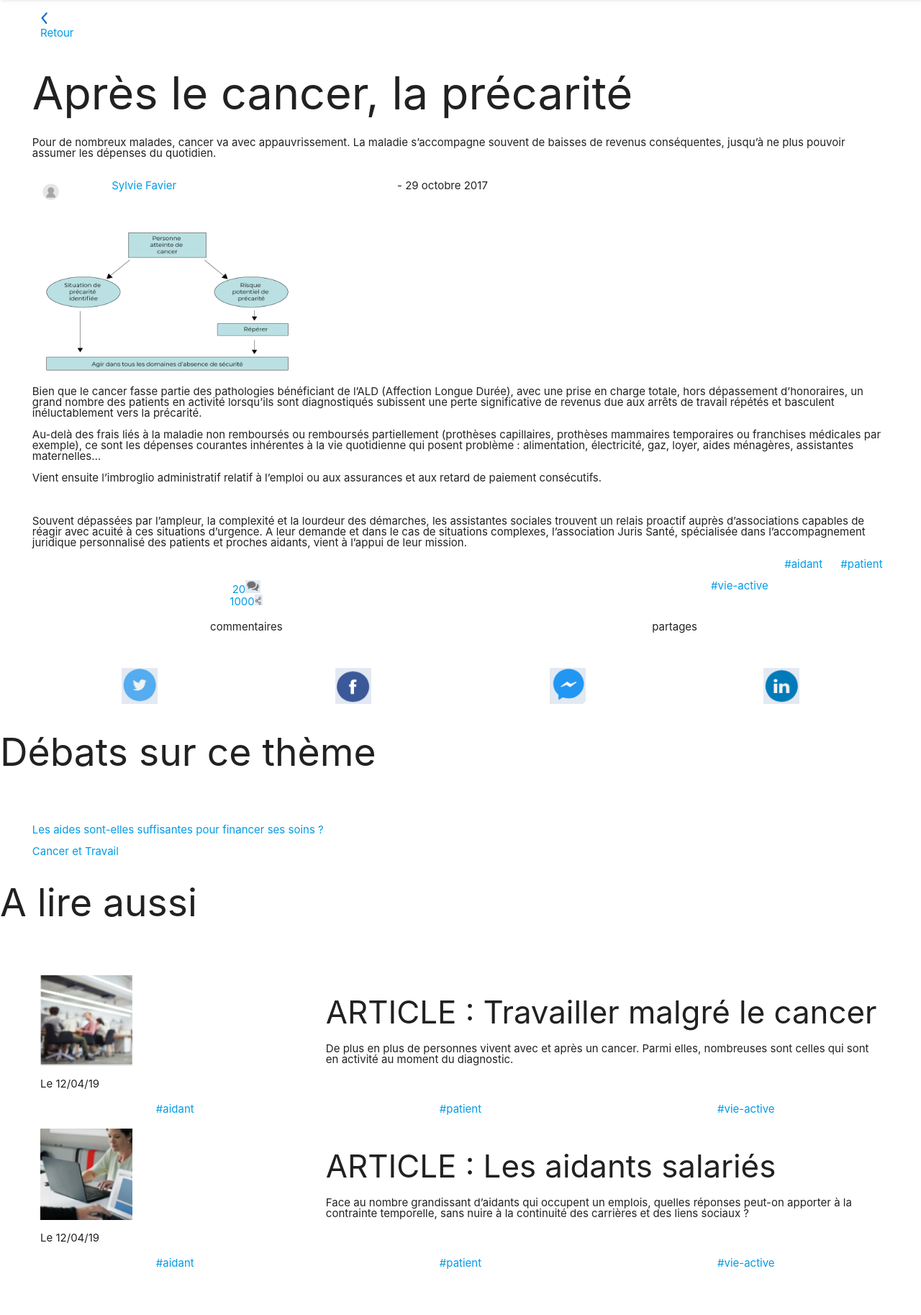
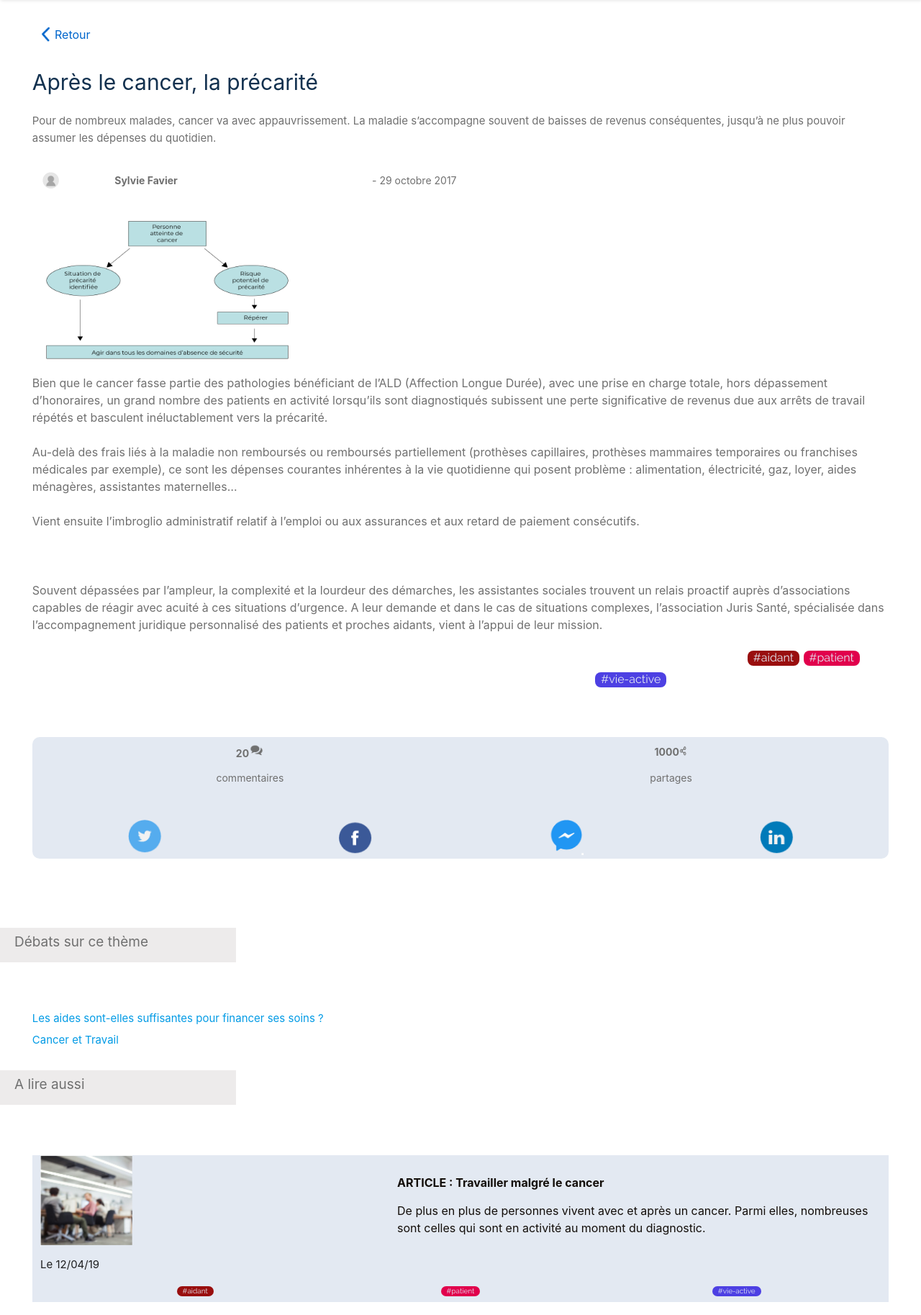
Before and after one commit to aureliensamier/cancercontribu, a PHP site: page /site/articles.php in a window 1280 px wide. Shown: the part 55-1882 px from the top of the page at 72% size. Run offline with PHP 8.4, Linux system fonts and the light colour scheme.

Commit message:
version8.0

```diff
--- a/site/articles.php
+++ b/site/articles.php
@@ -36,12 +36,15 @@ mysqli_query($lien, 'set names utf8');
 	</ul>
 	</header>
 	<section class="articles">
+
 		<div class="row">
 			<div class="col s12">
-				<a class="retour"href="../site/index.php">
-				<img src="../assets/images/fleche_gauche.png" alt="fleche de retour" width="12" height="21.05">
-				<p class="retour-style">Retour</p>
+				<div class="retour">
+					<a class="retour" href="../site/index.php">
+					<img src="../assets/images/fleche_gauche.png" alt="fleche de retour" width="16" height="26.05">
+					<div class="retour-style">Retour</div>
 					</a>
+				</div>
 			</div>
 		</div>
 		<div class="articles-intro">
@@ -61,7 +64,9 @@ mysqli_query($lien, 'set names utf8');
 				<img src="../assets/images/profil_vierge.png" alt="profil utilisateur">
 			</div>
 			<div class="col s4">
-				<a href="lien_personne">Sylvie Favier</a>
+				<div class="lien_personne">
+					<b class="lien_personne">Sylvie Favier</b>
+				</div>
 			</div>
 			<div class="col s5">
 				<p class="date">- 29 octobre 2017</p>
@@ -112,12 +117,12 @@ mysqli_query($lien, 'set names utf8');
 		<div class="row right">
 			<div class="col s6">
 				<div class="hastag-aidant">
-					<a href="#">#aidant</a>
+					<button class="index__tag1">#aidant</button>
 				</div>
 			</div>
 			<div class="col s6">
 				<div class="hastag-patient">
-					<a href="#">#patient</a>
+					<button class="index__tag2">#patient</button>
 				</div>
 			</div>
 		</div>
@@ -126,25 +131,31 @@ mysqli_query($lien, 'set names utf8');
 		<div class="row right ">
 			<div class="col s12">
 				<div class="hastag-vie-active">
-					<a href="#">#vie-active</a>
+					<button class="index__tag3">#vie-active</button>
 				</div>
 			</div>
 		</div>
+		<br>
+		<br/>
+		<br>
+		<br/>
+		<br>
+		<br/>
 		<div class="background-sociaux">
 			<div class="row center">
 				<div class="col s6">
-					<a href="#">20<img src="../assets/images/bulle-articles.png/" alt="bulle discussion" width="20.82" height="18.26"></a>
+					<a href="#"><b class="sociaux-color">20</b><img src="../assets/images/bulle-articles.png/" alt="bulle discussion" width="20.82" height="18.26"></a>
 				</div>
 				<div class="col s6">
-					<a href="#">1000<img src="../assets/images/partage-articles.png/" alt="partage" width="11.69" height="15.46"></a>
+					<a href="#"><b class="sociaux-color">1000</b><img src="../assets/images/partage-articles.png/" alt="partage" width="11.69" height="15.46"></a>
 				</div>
 			</div>
 			<div class="row center">
 				<div class="col s6">
-					<p>commentaires</p>
+					<p class="sociaux-color">commentaires</p>
 				</div>
 				<div class="col s6">
-					<p>partages</p>
+					<p class="sociaux-color">partages</p>
 				</div>
 			</div>
 			<br>
@@ -165,6 +176,10 @@ mysqli_query($lien, 'set names utf8');
 			</div>
 		</div>
 	</section>
+	<br>
+	<br/>
+	<br>
+	<br/>
 	<div class="background-debat">
 		<h2 class="debat">Débats sur ce thème</h2>
 	</div>
@@ -179,24 +194,24 @@ mysqli_query($lien, 'set names utf8');
 			Cancer et Travail
 		</a>
 	</section>
-	<div class="background-alire">
-		<h2 class="alire">A lire aussi</h2>
+	<div class="background-debat">
+		<h2 class="debat">A lire aussi</h2>
 	</div>
 	<section class="articles">
 		<div class="background-articles">
 			<div class="row">
-				<div class="col s4">
+				<div class="col s5">
 					<img src="../assets/images/image-article1.png" alt="image article premier" width="128" height="127">
 					<br>
 					<br/>
 					<p class="date_articles">Le 12/04/19</p>
 				</div>
-				<div class="col s8">
+				<div class="col s7">
 					<h3 class="article-titre">
-						ARTICLE : Travailler malgré
-						le cancer
+						<b>ARTICLE : Travailler malgré
+						le cancer</b>
 					</h3>
-					<p class="sujet-article">
+					<p class="date-article">
 						De plus en plus de personnes
 						vivent avec et après un cancer.
 						Parmi elles, nombreuses sont
@@ -208,35 +223,35 @@ mysqli_query($lien, 'set names utf8');
 			<div class="row center">
 				<div class="col s4">
 					<div class="hastag-aidant">
-						<a href="#">#aidant</a>
+						<button class="index__tag1bis">#aidant</button>
 					</div>
 				</div>
 				<div class="col s4">
 					<div class="hastag-patient">
-						<a href="#">#patient</a>
+						<button class="index__tag2bis">#patient</button>
 					</div>
 				</div>
 				<div class="col s4">
 					<div class="hastag-vie-active">
-						<a href="#">#vie-active</a>
+						<button class="index__tag3bis">#vie-active</button>
 					</div>
 				</div>
 			</div>
 		</div>
 		<div class="background-articles">
 			<div class="row">
-				<div class="col s4">
+				<div class="col s5">
 					<img src="../assets/images/image-article2.png" alt="image article second" width="128" height="127">
 					<br>
 					<br/>
 					<p class="date_articles">Le 12/04/19</p>
 				</div>
-				<div class="col s8">
+				<div class="col s7">
 					<h3 class="article-titre">
-						ARTICLE : Les aidants
-						salariés
+						<b>ARTICLE : Les aidants
+						salariés</b>
 					</h3>
-					<p class="sujet-article">
+					<p class="date-article">
 						Face au nombre grandissant
 						d’aidants qui occupent un
 						emplois, quelles réponses
@@ -250,17 +265,17 @@ mysqli_query($lien, 'set names utf8');
 			<div class="row center">
 				<div class="col s4">
 					<div class="hastag-aidant">
-						<a href="#">#aidant</a>
+						<button class="index__tag1bis">#aidant</button>
 					</div>
 				</div>
 				<div class="col s4">
 					<div class="hastag-patient">
-						<a href="#">#patient</a>
+						<button class="index__tag2bis">#patient</button>
 					</div>
 				</div>
 				<div class="col s4">
 					<div class="hastag-vie-active">
-						<a href="#">#vie-active</a>
+						<button class="index__tag3bis">#vie-active</button>
 					</div>
 				</div>
 			</div>
--- a/styles/articles.css
+++ b/styles/articles.css
@@ -3,3 +3,173 @@
     margin: 0 auto;
     margin-top: 70px;
 }
+
+.retour{
+    margin-top: 20px;
+    color: #0066CC;
+}
+
+.retour-style{
+    margin-left: 20px;
+    margin-top: -23px;
+    font-size: 16px;
+}
+
+.articles_title{
+    color: #12314F;
+    font-size: 30px;
+}
+
+.articles_description{
+    color: #707070;
+    font-size: 16;
+    line-height: 24px;
+}
+
+.lien_personne{
+    color: #707070;
+    font-size: 14px;
+    margin-left: 2px;
+    margin-top: 10px;
+}
+
+.date{
+    color: #707070;
+    font-size: 14px;
+    margin-left: -35px;
+    margin-top: 10px;
+}
+
+.articles_premier{
+    color: #707070;
+    font-size: 16px;
+    line-height: 24px;
+}
+
+.index__tag1  {
+    margin-left: 4px;
+    margin-right: 4px;
+    padding-left: 8px;
+    padding-right: 8px;
+    margin-bottom: 8px;
+    border: none;
+    border-radius: 8px;
+    font-family: "RalewayRegular";
+    font-size: 16px;
+    color: #e3e9f2;
+    background: #990E0E;
+    margin-left: 60px;
+}
+
+.index__tag1bis  {
+    margin-left: 4px;
+    margin-right: 4px;
+    padding-left: 8px;
+    padding-right: 8px;
+    margin-bottom: 8px;
+    border: none;
+    border-radius: 8px;
+    font-family: "RalewayRegular";
+    font-size: 10px;
+    color: #e3e9f2;
+    background: #990E0E;
+    margin-left: 60px;
+}
+
+.index__tag2 {
+    margin-left: 4px;
+    margin-right: 4px;
+    padding-left: 8px;
+    padding-right: 8px;
+    margin-bottom: 8px;
+    border: none;
+    border-radius: 8px;
+    font-family: "RalewayRegular";
+    font-size: 16px;
+    color: #e3e9f2;
+    background: #e1004c;
+}
+
+.index__tag2bis {
+    margin-left: 4px;
+    margin-right: 4px;
+    padding-left: 8px;
+    padding-right: 8px;
+    margin-bottom: 8px;
+    border: none;
+    border-radius: 8px;
+    font-family: "RalewayRegular";
+    font-size: 10px;
+    color: #e3e9f2;
+    background: #e1004c;
+}
+
+.index__tag3 {
+    margin-left: 4px;
+    margin-right: 4px;
+    padding-left: 8px;
+    padding-right: 8px;
+    margin-bottom: 8px;
+    border: none;
+    border-radius: 8px;
+    font-family: "RalewayRegular";
+    font-size: 16px;
+    color: #e3e9f2;
+    background: #4D40E3;
+    margin-right: 30px;
+}
+
+.index__tag3bis {
+    margin-left: 4px;
+    margin-right: 4px;
+    padding-left: 8px;
+    padding-right: 8px;
+    margin-bottom: 8px;
+    border: none;
+    border-radius: 8px;
+    font-family: "RalewayRegular";
+    font-size: 10px;
+    color: #e3e9f2;
+    background: #4D40E3;
+    margin-right: 30px;
+}
+
+.background-sociaux{
+    height: 169px;
+    padding: 10px 10px 10px 10px;
+    border-radius: 10px;
+    background: #E3E9F2;
+}
+
+.sociaux-color{
+    color: #707070;
+    font-size: 14px;
+}
+
+.background-debat{
+    background:  #EDEBEB;
+    width: 328px;
+    height: 48px;
+}
+
+.debat{
+    padding-top: 10px;
+    padding-left: 20px;
+    color: #707070;
+    font-size: 19px;
+}
+
+.article-titre{
+    color: #130E0A;
+    font-size: 16px;
+}
+
+.background-articles{
+    background: #E3E9F2;
+}
+
+.date-article{
+    color: #130E0A;
+    font-size: 16px;
+    line-height: 24px;
+}
```
Lines whose indentation alone changed are shown as unchanged.
